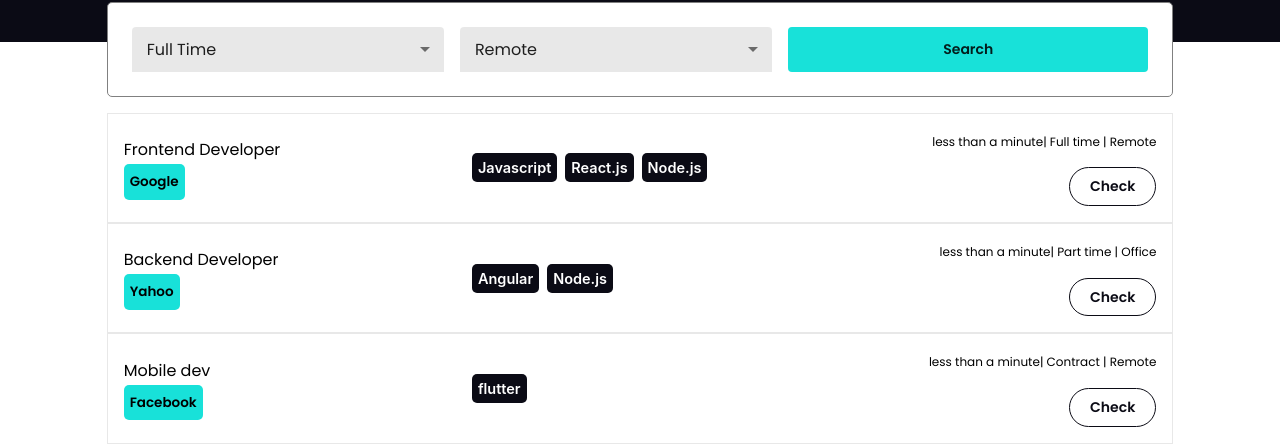
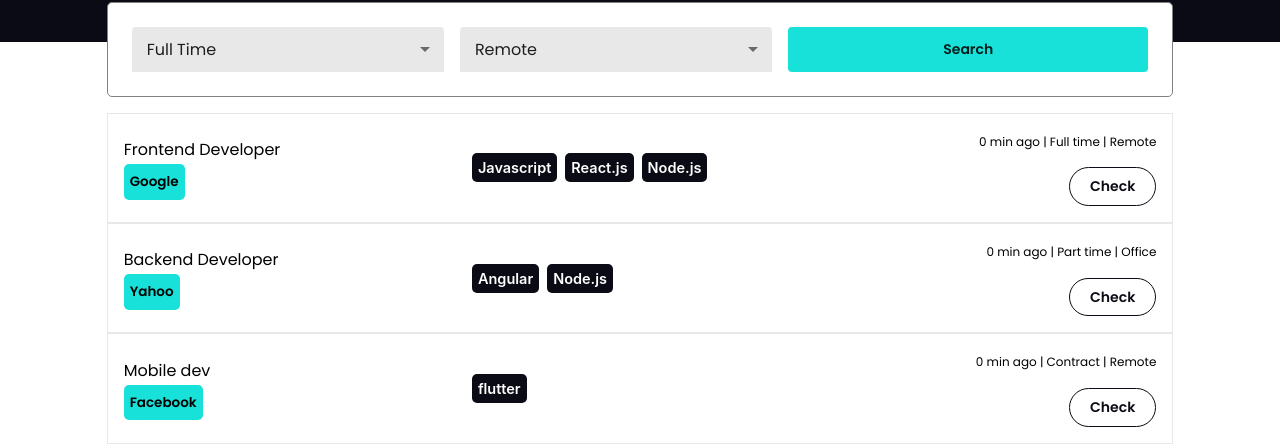
Before and after one commit to shaunvan119/job-app-react, a React (Create React App) app: page / in a window 1280 px wide. Shown: the part 155-601 px from the top of the page. Built offline with nearby package versions, Linux system fonts and the light colour scheme.

Commit message:
fixed time format in job card

```diff
--- a/src/components/Job/JobCard.js
+++ b/src/components/Job/JobCard.js
@@ -1,6 +1,6 @@
 import React from "react";
 import { Box, Grid, Typography, Button, makeStyles } from "@material-ui/core";
-import { formatDistance } from 'date-fns'
+import { differenceInMinutes } from 'date-fns'
 
 const skills = ["Javascript", "React.js", "Node.js"];
 
@@ -53,7 +53,7 @@ export default (props) => {
             <Grid item container direction="column" alignItems="flex-end" xs>
             <Grid item>
                 <Typography variant="caption">
-                  {formatDistance(Date.now(), props.postedOn)}| {props.type} | {props.location}
+                  {differenceInMinutes(Date.now(), props.postedOn)} min ago | {props.type} | {props.location}
                 </Typography>
                 </Grid>
                 <Grid item>
```
